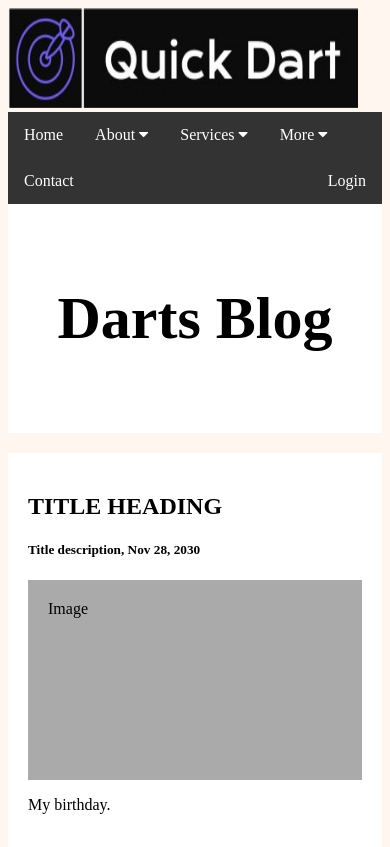
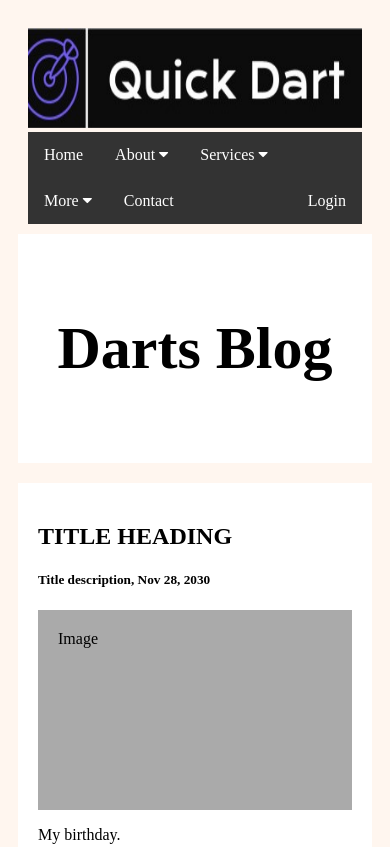
Before and after one commit to KillerGolem69420/ICT-SBA, a plain HTML site: page Blog.html in a window 390 px wide. Shown: the top 847 px of the page. Drawn offline with Linux system fonts and the light colour scheme.

Commit message:
Update style.css

```diff
--- a/styles/style.css
+++ b/styles/style.css
@@ -34,3 +34,17 @@ a:hover {
 a:link, a:visited {
   text-decoration: none;
 }
+
+@media (max-width: 768px) {
+  header {
+    padding: 10px;
+  }
+
+  body {
+    padding: 10px;
+  }
+
+  footer {
+    padding: 10px;
+  }
+}
```
